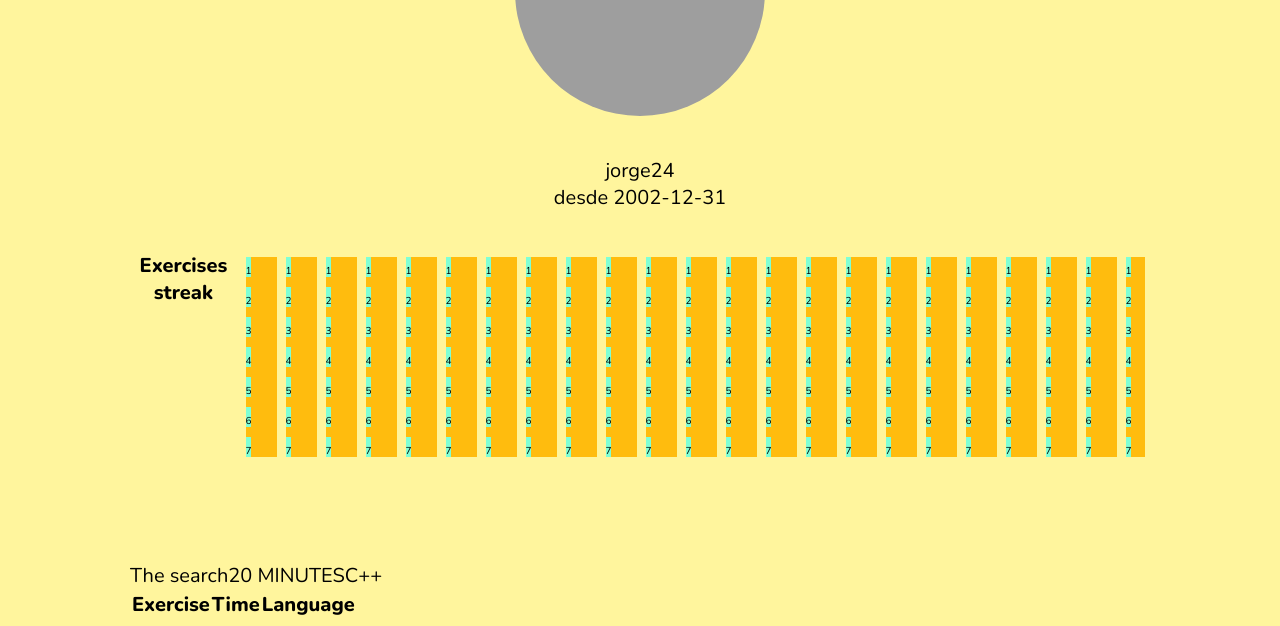
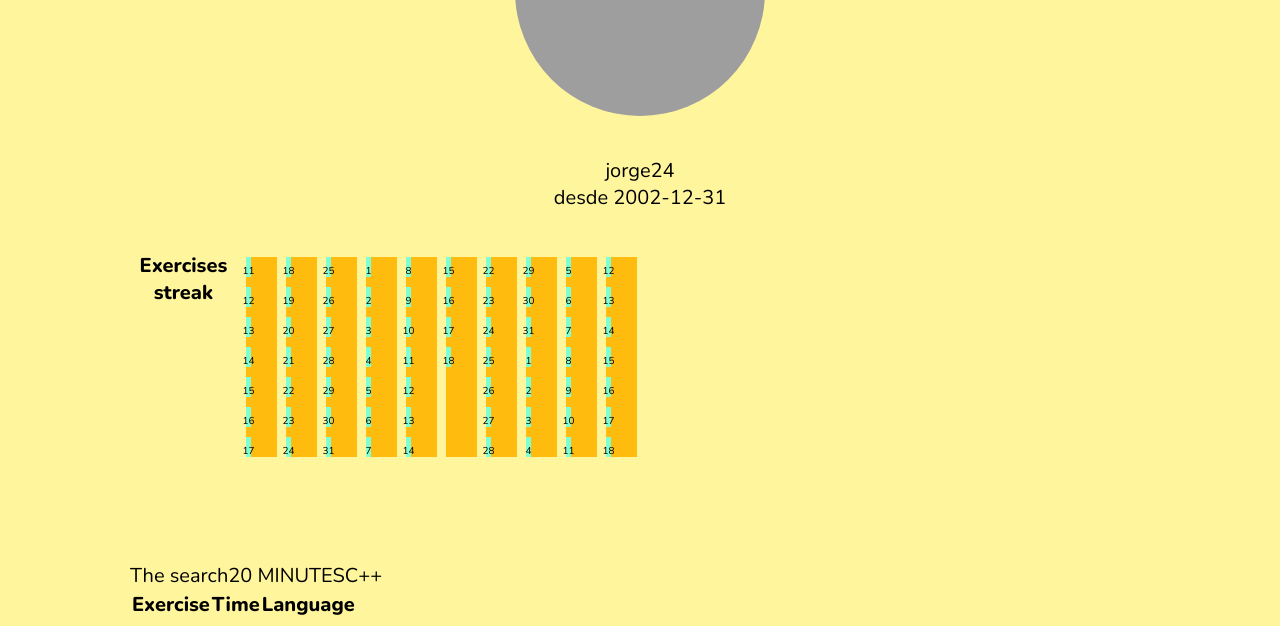
Before and after one commit to VPanas/DynamicProblemSolving, a Flask app: a page that uses src/front-end/templates/base.html in a window 1280 px wide. Shown: the part 249-875 px from the top of the page. Run offline with Flask 3, Linux system fonts and the light colour scheme; lists and menus that the app fills with data are empty; some libraries are stand-ins or nearby versions; grey boxes are pictures that could not be loaded.

Commit message:
feat: ✨ getDates | get weeks and dates necessary from today, to some weeks before to use in the streak view

```diff
--- a/src/front-end/main.py
+++ b/src/front-end/main.py
@@ -1,6 +1,7 @@
 from flask import Flask, abort, render_template
+from datetime import date
 import os
-from datetime import date
+import utils.get.getDates
 
 
 app = Flask(__name__, static_folder='static')
@@ -24,6 +25,10 @@ problems_data = [
             {'input': 'test_input_2', 'output': 'expected_output_2'},
         ]
     },
+]
+
+weeks = [
+    [1,2,3,4,5,6,7], [8,9,10,11,12,13,14], [15,16,17]
 ]
 
 users = [
@@ -82,15 +87,17 @@ def contact():
     #form and diff links to contact
     return render_template('info/contact.html', user=users[0])
 
-@app.route('/top')
+@app.route('/ranking')
 def top():
     #best results
-    return render_template('top/top.html', user=users[0])
+    return render_template('raking/ranking.html', user=users[0])
 
 @app.route('/profile/<username>')
 def profile(username):
-    #el perfil
-    return render_template('profile/profile.html', user=users[0])
+    print("holaaaa")
+    dates = utils.get.getDates.getDates()
+    print(dates)
+    return render_template('profile/profile.html', user=users[0], weeks=dates)
 
 if __name__ == '__main__':
     app.run(debug=True)
--- a/src/front-end/templates/base.html
+++ b/src/front-end/templates/base.html
@@ -1,5 +1,4 @@
 <!-- base.html -->
-
 <!DOCTYPE html>
 <html lang="en">
 <head>
@@ -10,14 +9,11 @@
     <script src="https://cdnjs.cloudflare.com/ajax/libs/codemirror/5.62.0/codemirror.min.js"></script>
     <script src="https://cdnjs.cloudflare.com/ajax/libs/codemirror/5.62.0/mode/htmlmixed/htmlmixed.js"></script>
     <link rel="stylesheet" href="https://cdnjs.cloudflare.com/ajax/libs/codemirror/5.62.0/codemirror.min.css">
-<link rel="stylesheet" href="https://cdnjs.cloudflare.com/ajax/libs/codemirror/5.62.0/theme/darcula.min.css">
-<script src="https://cdnjs.cloudflare.com/ajax/libs/codemirror/5.62.0/codemirror.min.js"></script>
-<script src="https://cdnjs.cloudflare.com/ajax/libs/codemirror/5.62.0/mode/htmlmixed/htmlmixed.js"></script>
-<link rel="stylesheet" href='/static/main.css' />
-
-    <!-- Include Split.js from CDN -->
-<script src="https://unpkg.com/split.js"></script>
-
+    <link rel="stylesheet" href="https://cdnjs.cloudflare.com/ajax/libs/codemirror/5.62.0/theme/darcula.min.css">
+    <script src="https://cdnjs.cloudflare.com/ajax/libs/codemirror/5.62.0/codemirror.min.js"></script>
+    <script src="https://cdnjs.cloudflare.com/ajax/libs/codemirror/5.62.0/mode/htmlmixed/htmlmixed.js"></script>
+    <link rel="stylesheet" href='/static/main.css' />
+    <script src="https://unpkg.com/split.js"></script>
 </head>
 <body class="main-body">
 
@@ -34,16 +30,6 @@
             </ul>
         </nav>
     </header>
-
-    <!-- Navigation Bar
-    <nav class="main-nav">
-        <a href="{{ url_for('index') }}">Home</a> |
-        <a href="{{ url_for('problems') }}">Problems</a> |
-        <a href="{{ url_for('top') }}">Ranking</a> |
-        <a href="{{ url_for('about') }}">About us</a>
-    </nav>
-    -->
-    <!-- Content Block -->
     <div style="flex: 1; margin-left: 130px; margin-right: 130px;">
         {% block content %}
         {% endblock %}
--- a/src/front-end/templates/profile/profile.html
+++ b/src/front-end/templates/profile/profile.html
@@ -16,12 +16,12 @@
     <div class="user-streak-container">
         <h1>Exercises streak</h1>
         <svg class="user-streak-svg-container" xmlns="http://www.w3.org/2000/svg">
-            {% for week in range(26) %}
-                <g transform="translate({{ 5 + week * 40 }}, 0)">
+            {% for week in weeks %}
+                <g transform="translate({{ 5 + loop.index0 * 40 }}, 0)">
                     <rect class="user-streak-rect-column" width="31" height="200" fill="#ffbc0e"></rect>
-                    {% for day in range(7) %}
-                        <rect class="rect-day" y="{{ day * 30 }}" width="31" height="31" fill="aquamarine"></rect>
-                        <text x="{{ 2.5 }}" y="{{ day * 30 + 15 }}">{{ day + 1 }}</text>
+                    {% for day in week %}
+                        <rect class="rect-day" y="{{ loop.index0  * 30 }}" width="31" height="31" fill="aquamarine"></rect>
+                        <text x="{{ 2.5 }}" y="{{ loop.index0  * 30 + 15 }}">{{ day }}</text>
                     {% endfor %}
                 </g>
             {% endfor %}
--- /dev/null
+++ b/src/front-end/utils/get/getDates.py
@@ -0,0 +1,26 @@
+import datetime
+
+def getDates():
+    today = datetime.date.today()
+    weekday = today.isoweekday()
+    # The start of the week
+    start = today - datetime.timedelta(days=weekday - 1)
+    # Build a simple range
+    tenWeeks = 10
+    dates = [start - datetime.timedelta(days=7 * i) for i in range(tenWeeks)]
+
+    weeks = list()
+
+    for date in reversed(dates):
+        print(date, start)
+        if date.day == today.day:
+            print("entro")
+            week = [date + datetime.timedelta(days=d) for d in range(weekday)]
+        else:
+            week = [date + datetime.timedelta(days=d) for d in range(7)]
+        week_days = [day.day for day in week]
+        weeks.append(week_days)
+
+    return weeks
+
+getDates()
```
Also changed, not shown: src/front-end/templates/ranking/ranking.html (renamed from src/front-end/templates/top/top.html), src/front-end/utils/get/getProblems.py (added), src/front-end/utils/get/getUser.py (added).
